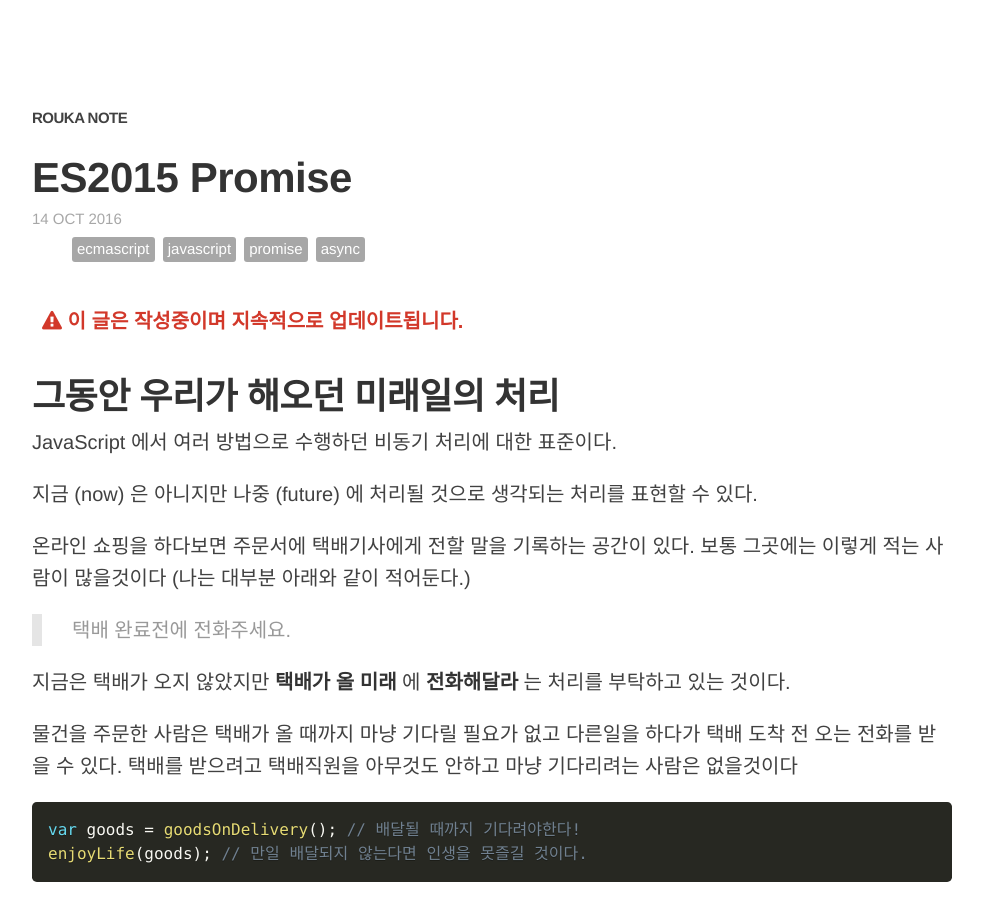
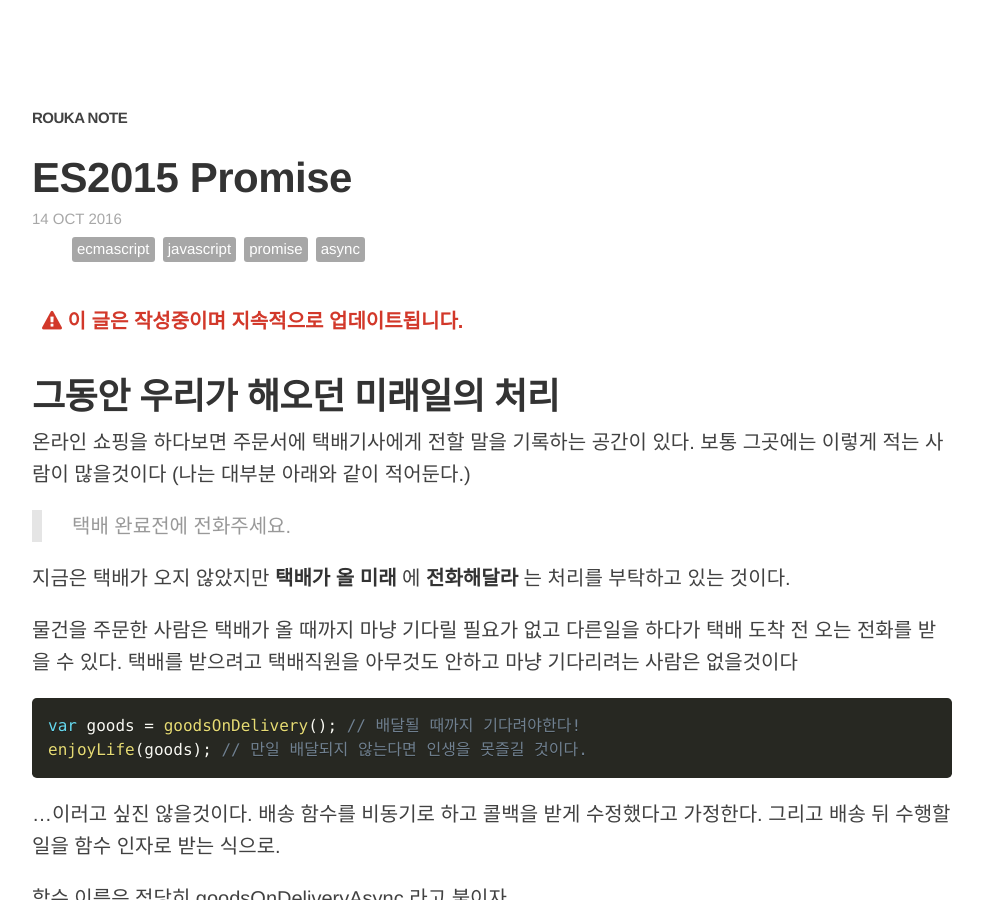
Before and after one commit to javarouka/blog, a Jekyll site: the page built from _posts/2016-10-14-es6-promise.md, in a window 1280 px wide and 900 px high. Shown: the whole window, without its empty margins (148-1131 px from the left). Built offline with Jekyll 4.4.1, drawn with Linux system fonts in a browser that asks for light colours; nearby versions of some CDN libraries; comment, search, counter and statistics services are not loaded; some of the changed text lies outside the part shown.

Commit message:
Promise Draft

```diff
--- a/_posts/2016-10-14-es6-promise.md
+++ b/_posts/2016-10-14-es6-promise.md
@@ -14,10 +14,6 @@ share: true
 </div>
 
 ## 그동안 우리가 해오던 미래일의 처리
-
-JavaScript 에서 여러 방법으로 수행하던 비동기 처리에 대한 표준이다.
-
-지금 (now) 은 아니지만 나중 (future) 에 처리될 것으로 생각되는 처리를 표현할 수 있다.
 
 온라인 쇼핑을 하다보면 주문서에 택배기사에게 전할 말을 기록하는 공간이 있다. 보통 그곳에는 이렇게 적는 사람이 많을것이다 (나는 대부분 아래와 같이 적어둔다.)
 
```
Also changed, not shown: other parts of _posts/2016-10-14-es6-promise.md (+4 -0 lines).
